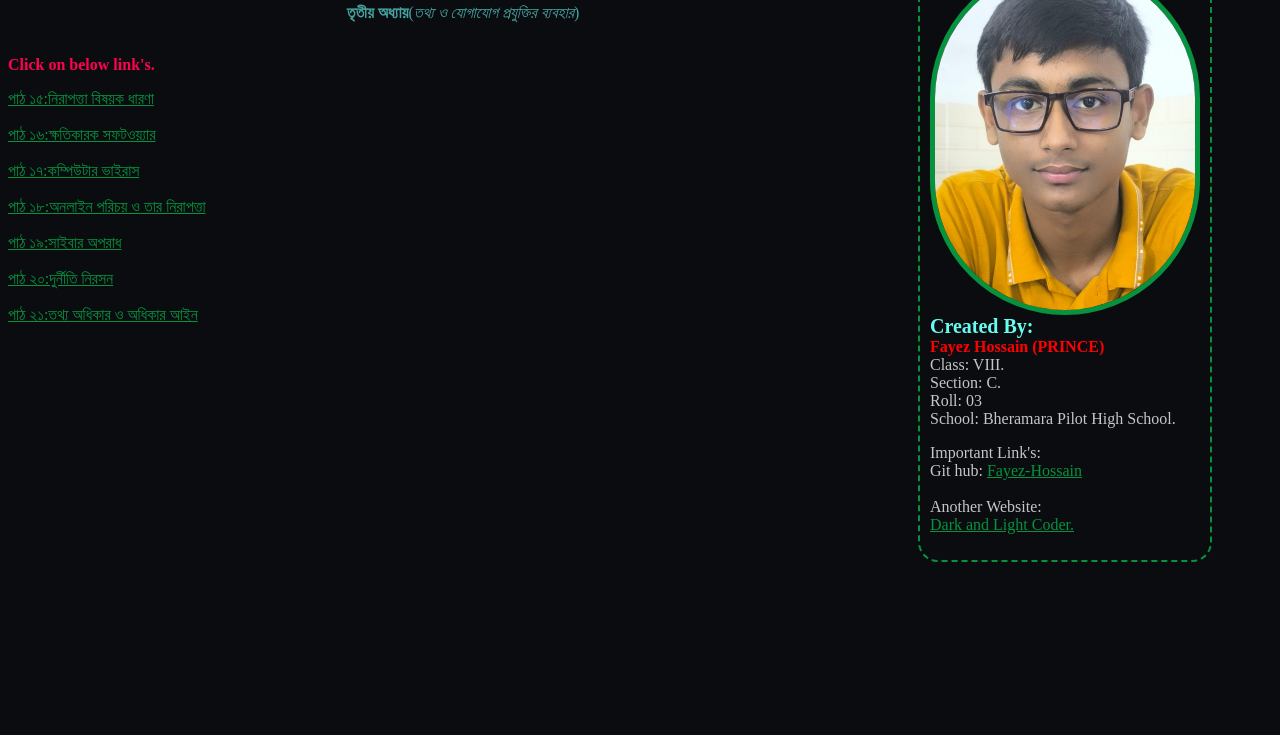
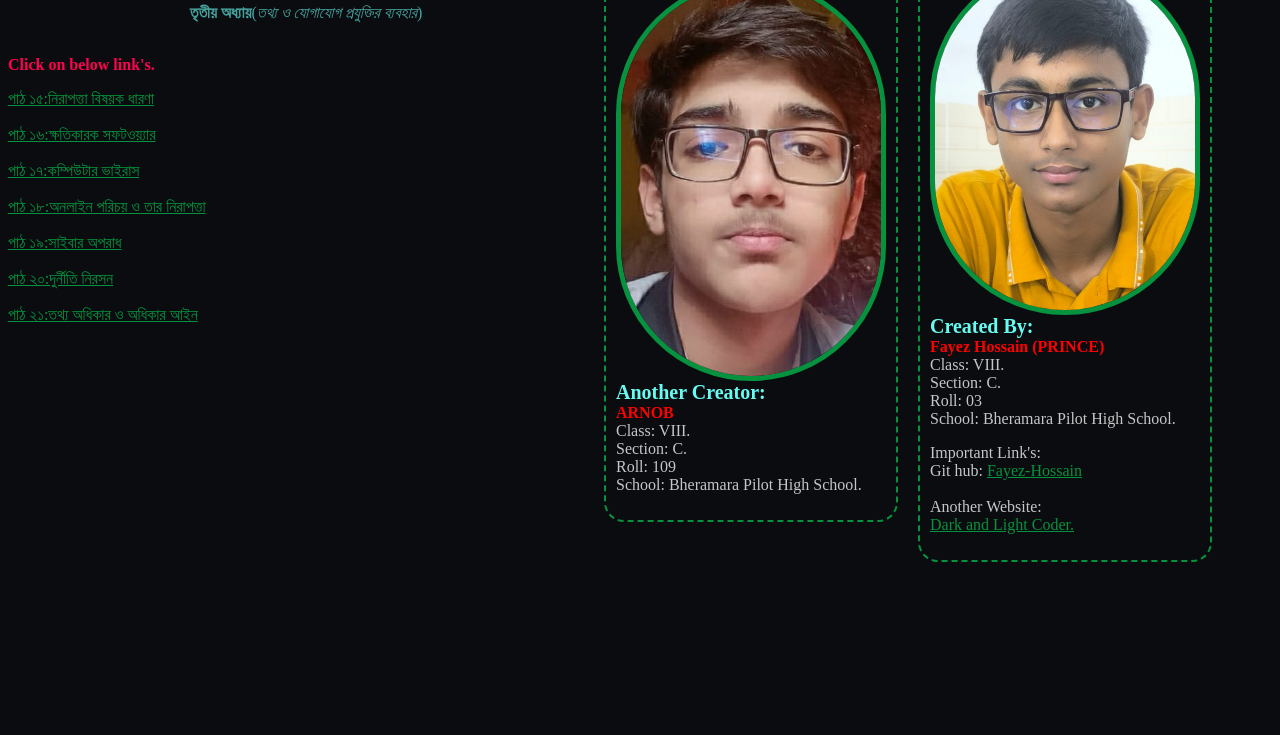
Before and after one commit to Fayez-Hossain/School-Project, a plain HTML site: page index.html in a window 1280 px wide. Shown: the part 65-800 px from the top of the page. Drawn offline with Linux system fonts and the light colour scheme.

Commit message:
Update index.html

```diff
--- a/index.html
+++ b/index.html
@@ -39,6 +39,13 @@
       p{
         color: #C5C6C7;
       }
+      .arnob{
+        float: right;
+            margin-right: 20px;
+            border: 2px dashed #06923E;
+            border-radius: 20px;
+            padding: 10px;
+      }
 
     </style>
 </head>
@@ -67,6 +74,22 @@
         <a href="https://fayez-hossain.github.io/Dark-and-Light-Coder/">Dark and Light Coder.</a>
     </p>
 </div>
+</blockquote>
+
+
+    <div class="arnob">
+
+      <p>
+        <img src="arnob.jpg" alt="arnob" class="prince"> <br>
+        <b style="color: #66FCF1; font-size: 20px;">Another Creator:</b> <br>
+        <b style="color: red;">ARNOB</b> <br>
+        Class: VIII. <br>
+        Section: C. <br>
+        Roll: 109 <br>
+        School: Bheramara Pilot High School. <br>
+      </p>
+
+    </div>
 </blockquote>
 
 
```
